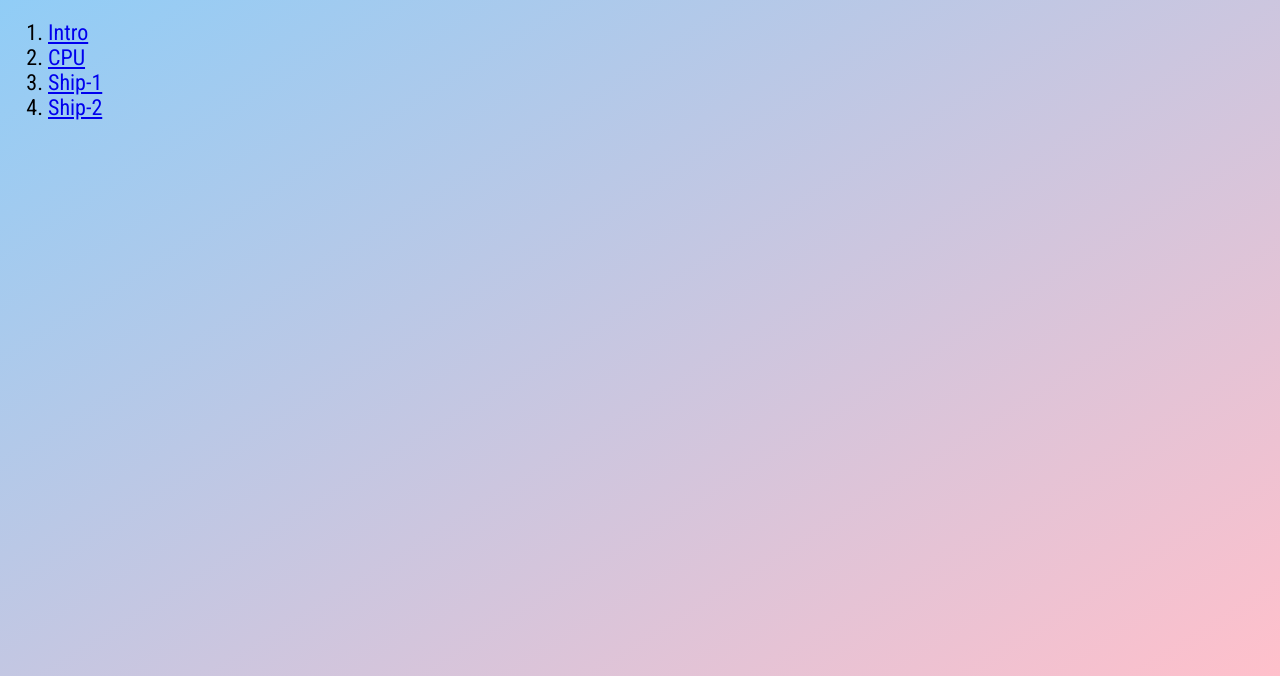
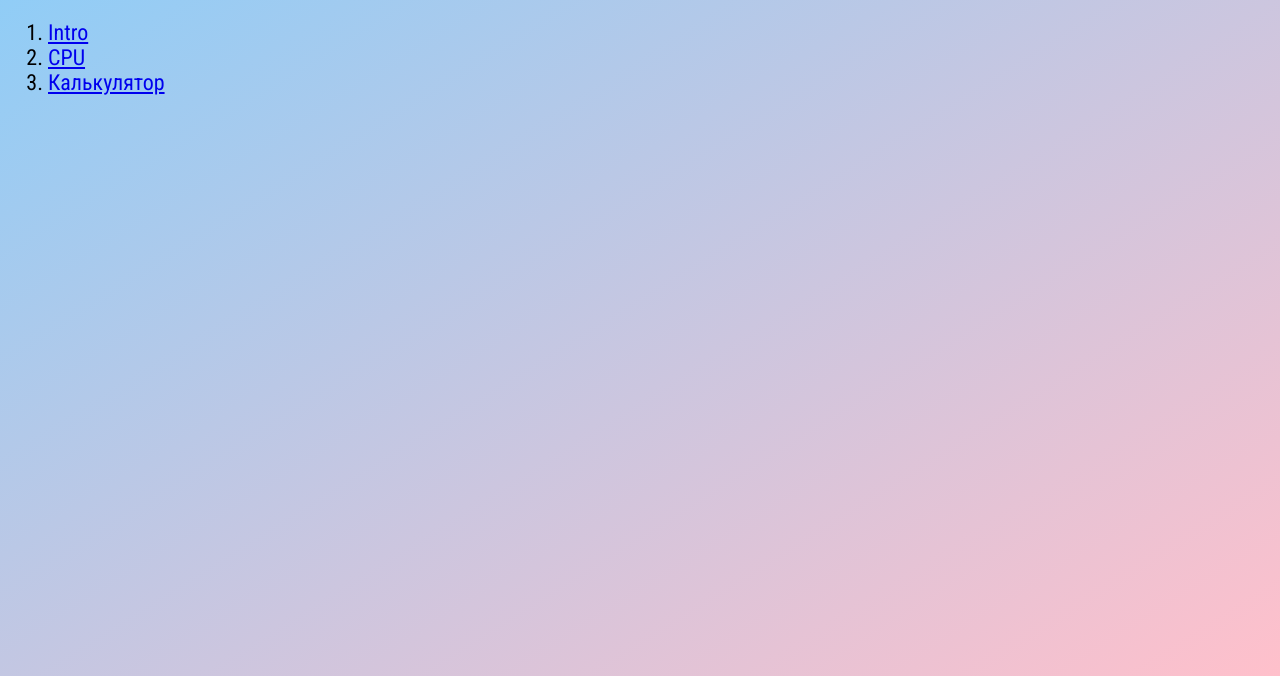
Before and after one commit to atom19871307/Web, a plain HTML site: page index.html in a window 1280 px wide. Shown: the part 124-800 px from the top of the page. Drawn offline with Linux system fonts and the light colour scheme.

```diff
--- a/05-Calc/calc.css
+++ b/05-Calc/calc.css
@@ -146,10 +146,10 @@
 	width: 100%;
 	height: 262px;
 	background-color: #8888FF; /*rgb(235, 233, 216)*/
-	;
 	/*border:solid 3px;*/
 	/*border-color:blue;*/
 	box-shadow: inset 0px -2px 2px 1px darkblue;
+
 	display: flex;
 	justify-content: center;
 	align-items: flex-start;
--- a/index.html
+++ b/index.html
@@ -1,4 +1,5 @@
-﻿<!DOCTYPE html>
+﻿
+<!DOCTYPE html>
 
 <html lang="en" xmlns="http://www.w3.org/1999/xhtml">
 <head>
@@ -11,8 +12,7 @@
     <ol>
         <li><a href="01-Intro/index.html">Intro</a></li>
         <li><a href="02-CPU/cpu.html">CPU</a></li>
-        <li><a href="03-Ship/ship.html">Ship-1</a></li>
-        <li><a href="03-Ship/HTMLPage1.html">Ship-2</a></li>
+        <li><a href="05-Calc/calc.html">Калькулятор</a></li>
     </ol>
 </body>
 </html>
```
